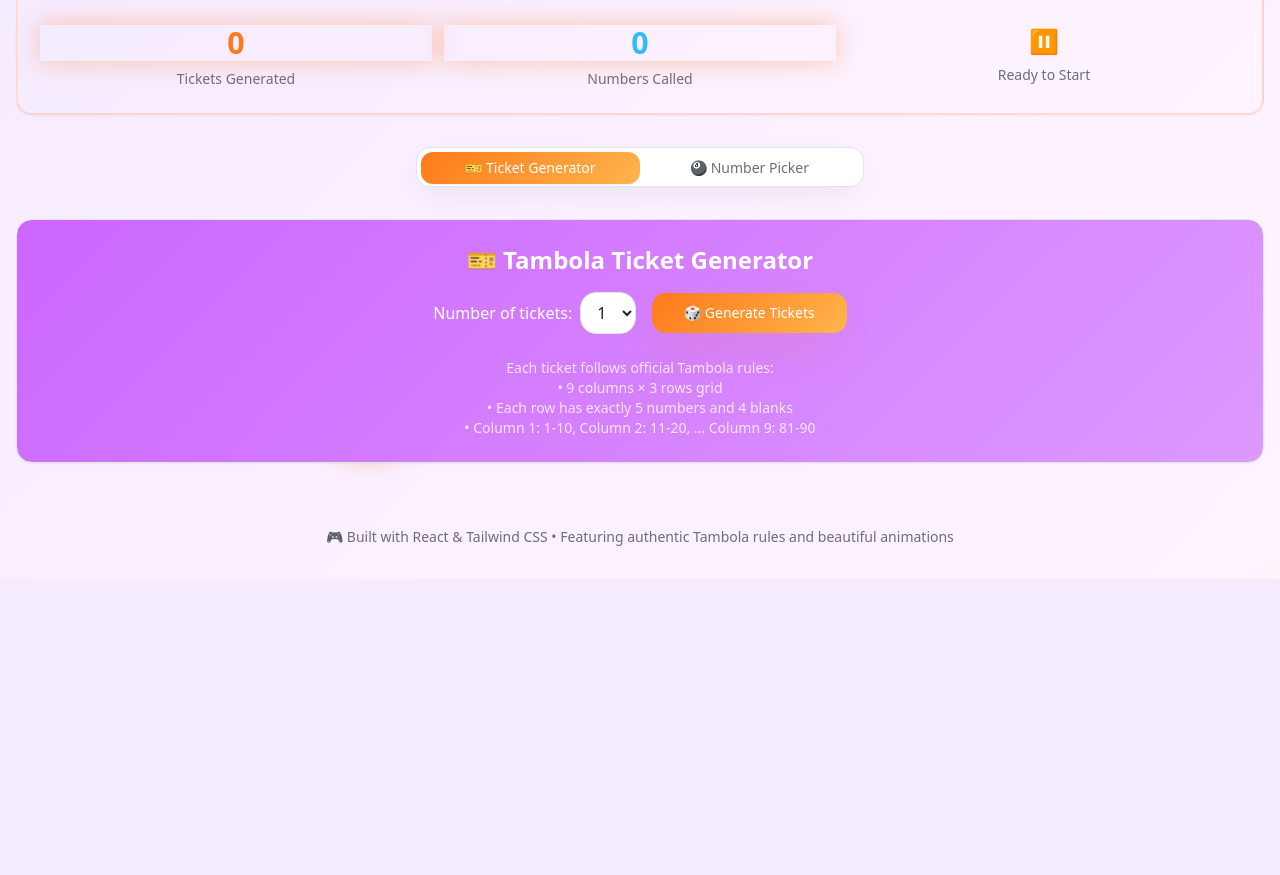
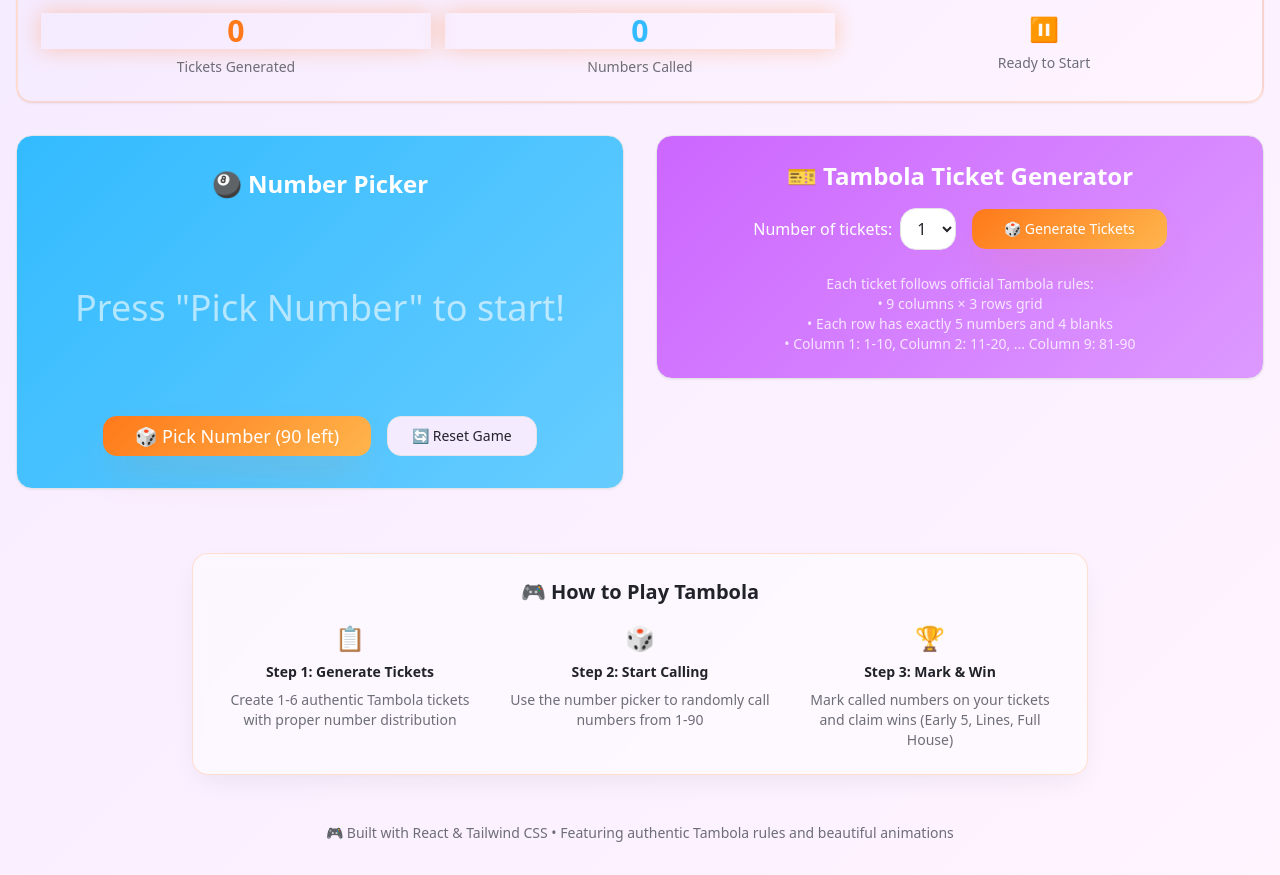
Before and after one commit to Saber0722/tambola-flash-grid, a React (Vite) app: page / in a window 1280 px wide. Shown: the part 261-1136 px from the top of the page. Before the commit the page ends 840 px from the top, so only its background shows below. Built offline with nearby package versions, Linux system fonts and the light colour scheme.

Commit message:
Combine ticket generator and picker
Place the Tambola ticket generator and the number picker components onto the same page to enable gameplay.

```diff
--- a/src/pages/Index.tsx
+++ b/src/pages/Index.tsx
@@ -1,5 +1,4 @@
 import { useState } from 'react';
-import { Tabs, TabsContent, TabsList, TabsTrigger } from '@/components/ui/tabs';
 import TambolaTicketGenerator from '@/components/TambolaTicket';
 import NumberPicker from '@/components/NumberPicker';
 import GameStats from '@/components/GameStats';
@@ -22,11 +21,11 @@ const Index = () => {
       <div className="relative z-10 container mx-auto px-4 py-8">
         {/* Header */}
         <div className="text-center mb-8 animate-fade-in">
-          <h1 className="text-5xl md:text-7xl font-bold bg-gradient-primary bg-clip-text text-transparent mb-4">
+          <h1 className="text-4xl md:text-6xl font-bold bg-gradient-primary bg-clip-text text-transparent mb-4">
             🎯 TAMBOLA MASTER
           </h1>
-          <p className="text-xl text-muted-foreground max-w-2xl mx-auto">
-            Generate authentic Tambola tickets and enjoy the classic Indian Bingo experience with stunning animations!
+          <p className="text-lg text-muted-foreground max-w-2xl mx-auto">
+            Generate authentic Tambola tickets and enjoy the classic Indian Bingo experience!
           </p>
         </div>
 
@@ -39,34 +38,49 @@ const Index = () => {
           />
         </div>
 
-        {/* Main Game Area */}
-        <Tabs defaultValue="generator" className="w-full animate-fade-in">
-          <TabsList className="grid w-full max-w-md mx-auto grid-cols-2 mb-8 bg-card shadow-card border border-border">
-            <TabsTrigger
-              value="generator"
-              className="data-[state=active]:bg-gradient-primary data-[state=active]:text-primary-foreground transition-all duration-300"
-            >
-              🎫 Ticket Generator
-            </TabsTrigger>
-            <TabsTrigger
-              value="picker"
-              className="data-[state=active]:bg-gradient-accent data-[state=active]:text-accent-foreground transition-all duration-300"
-            >
-              🎱 Number Picker
-            </TabsTrigger>
-          </TabsList>
+        {/* Main Game Layout - Two Column Layout for Desktop */}
+        <div className="grid grid-cols-1 xl:grid-cols-2 gap-8 animate-fade-in">
+          {/* Left Column - Number Picker */}
+          <div className="order-2 xl:order-1">
+            <div className="sticky top-4">
+              <NumberPicker />
+            </div>
+          </div>
 
-          <TabsContent value="generator" className="space-y-6">
+          {/* Right Column - Ticket Generator */}
+          <div className="order-1 xl:order-2">
             <TambolaTicketGenerator />
-          </TabsContent>
+          </div>
+        </div>
 
-          <TabsContent value="picker" className="space-y-6">
-            <NumberPicker />
-          </TabsContent>
-        </Tabs>
+        {/* How to Play Instructions */}
+        <div className="mt-16 max-w-4xl mx-auto animate-fade-in">
+          <div className="bg-card/50 backdrop-blur-sm rounded-2xl p-6 border border-primary/20 shadow-card">
+            <h3 className="text-xl font-bold text-center mb-4 text-foreground">
+              🎮 How to Play Tambola
+            </h3>
+            <div className="grid grid-cols-1 md:grid-cols-3 gap-6 text-sm text-muted-foreground">
+              <div className="text-center space-y-2">
+                <div className="text-2xl">📋</div>
+                <div className="font-semibold text-foreground">Step 1: Generate Tickets</div>
+                <div>Create 1-6 authentic Tambola tickets with proper number distribution</div>
+              </div>
+              <div className="text-center space-y-2">
+                <div className="text-2xl">🎲</div>
+                <div className="font-semibold text-foreground">Step 2: Start Calling</div>
+                <div>Use the number picker to randomly call numbers from 1-90</div>
+              </div>
+              <div className="text-center space-y-2">
+                <div className="text-2xl">🏆</div>
+                <div className="font-semibold text-foreground">Step 3: Mark & Win</div>
+                <div>Mark called numbers on your tickets and claim wins (Early 5, Lines, Full House)</div>
+              </div>
+            </div>
+          </div>
+        </div>
 
         {/* Footer */}
-        <div className="text-center mt-16 text-muted-foreground animate-fade-in">
+        <div className="text-center mt-12 text-muted-foreground animate-fade-in">
           <p className="text-sm">
             🎮 Built with React & Tailwind CSS • Featuring authentic Tambola rules and beautiful animations
           </p>
```
